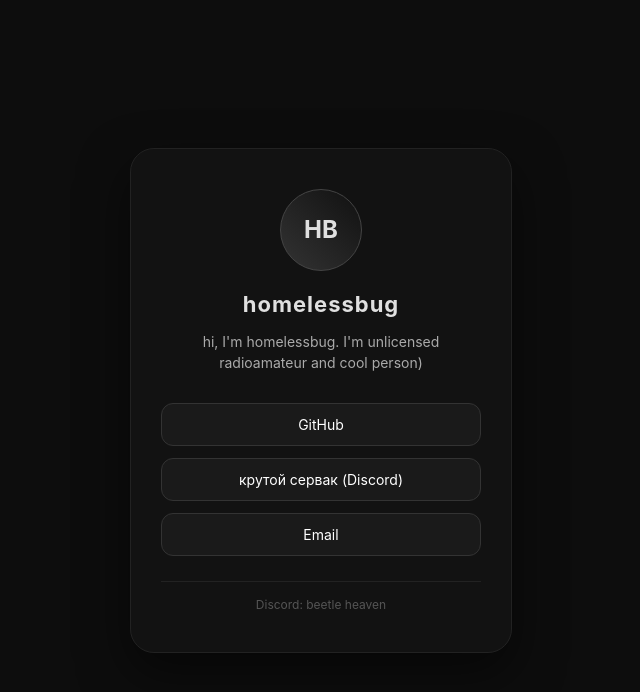
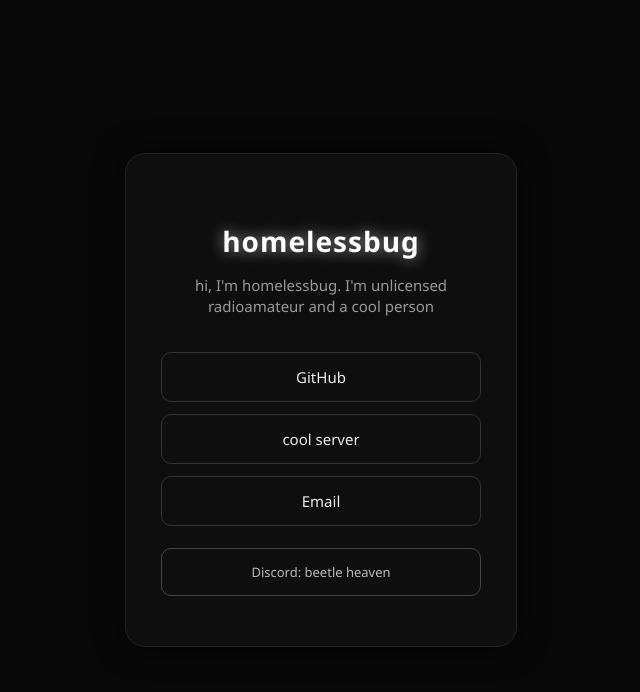
Before and after one commit to homelessbug/homelessbug.github.io, a plain HTML site: page index.html in a window 1280 px wide. Shown: the whole page, without its empty margins (319-959 px from the left). Drawn offline with Linux system fonts and the light colour scheme.

Commit message:
update 2

```diff
--- a/index.html
+++ b/index.html
@@ -1,5 +1,5 @@
 <!DOCTYPE html>
-<html lang="ru">
+<html lang="en">
 <head>
     <meta charset="UTF-8">
     <meta name="viewport" content="width=device-width, initial-scale=1.0">
@@ -9,18 +9,14 @@
 <body>
     <div class="container">
         <div class="profile-card">
-            <div class="avatar-placeholder">HB</div>
             <h1 class="username">homelessbug</h1>
-            <p class="description">hi, I'm homelessbug. I'm unlicensed radioamateur and cool person)</p>
+            <p class="description">hi, I'm homelessbug. I'm unlicensed radioamateur and a cool person</p>
 
             <div class="links">
                 <a href="https://github.com/homelessbug" target="_blank" class="link-btn">GitHub</a>
-                <a href="https://discord.gg/68pS7FscX8" target="_blank" class="link-btn">крутой сервак (Discord)</a>
+                <a href="https://discord.gg/uYQgqNqsG8" target="_blank" class="link-btn">cool server</a>
                 <a href="mailto:homelessbug@protonmail.com" class="link-btn">Email</a>
-            </div>
-
-            <div class="footer-info">
-                <span>Discord: beetle heaven</span>
+                <div class="link-btn discord-tag">Discord: beetle heaven</div>
             </div>
         </div>
     </div>
--- a/style.css
+++ b/style.css
@@ -1,7 +1,7 @@
 body {
-    background-color: #0d0d0d;
-    color: #e0e0e0;
-    font-family: 'Inter', -apple-system, BlinkMacSystemFont, sans-serif;
+    background-color: #080808;
+    color: #ffffff;
+    font-family: 'Segoe UI', Roboto, Helvetica, Arial, sans-serif;
     display: flex;
     justify-content: center;
     align-items: center;
@@ -10,41 +10,28 @@
 }
 
 .profile-card {
-    background: rgba(20, 20, 20, 0.8);
-    padding: 40px 30px;
-    border-radius: 24px;
+    background: rgba(15, 15, 15, 0.9);
+    padding: 50px 35px;
+    border-radius: 20px;
     border: 1px solid #222;
     text-align: center;
     width: 320px;
-    box-shadow: 0 20px 50px rgba(0,0,0,0.5);
-    backdrop-filter: blur(10px);
-}
-
-.avatar-placeholder {
-    width: 80px;
-    height: 80px;
-    background: linear-gradient(45deg, #333, #111);
-    border-radius: 50%;
-    margin: 0 auto 20px;
-    display: flex;
-    justify-content: center;
-    align-items: center;
-    font-weight: bold;
-    font-size: 24px;
-    border: 1px solid #444;
+    box-shadow: 0 0 30px rgba(0, 0, 0, 0.7);
 }
 
 .username {
-    font-size: 22px;
-    margin: 10px 0;
+    font-size: 28px;
+    margin-bottom: 10px;
     letter-spacing: 1px;
+    /* Эффект свечения как на скрине */
+    text-shadow: 0 0 15px rgba(255, 255, 255, 0.6);
 }
 
 .description {
-    font-size: 14px;
-    color: #aaa;
-    line-height: 1.5;
-    margin-bottom: 30px;
+    font-size: 15px;
+    color: #999;
+    line-height: 1.4;
+    margin-bottom: 35px;
 }
 
 .links {
@@ -55,26 +42,29 @@
 
 .link-btn {
     text-decoration: none;
-    color: #fff;
-    padding: 12px;
-    background: #1a1a1a;
+    color: #eee;
+    padding: 14px;
+    background: transparent;
     border: 1px solid #333;
-    border-radius: 12px;
-    font-size: 14px;
-    transition: all 0.3s ease;
+    border-radius: 10px;
+    font-size: 15px;
+    transition: all 0.2s ease-in-out;
+    cursor: pointer;
 }
 
-.link-btn:hover {
+/* Стили для ссылок при наведении */
+a.link-btn:hover {
     background: #fff;
     color: #000;
-    transform: translateY(-3px);
-    box-shadow: 0 5px 15px rgba(255,255,255,0.2);
+    box-shadow: 0 0 20px rgba(255, 255, 255, 0.3);
+    transform: scale(1.02);
 }
 
-.footer-info {
-    margin-top: 25px;
-    font-size: 12px;
-    color: #555;
-    border-top: 1px solid #222;
-    padding-top: 15px;
+/* Стиль для рамки с Discord тегом (не кликабельная, но в том же стиле) */
+.discord-tag {
+    cursor: default;
+    border-color: #444;
+    color: #bbb;
+    margin-top: 10px;
+    font-size: 13px;
 }
```
